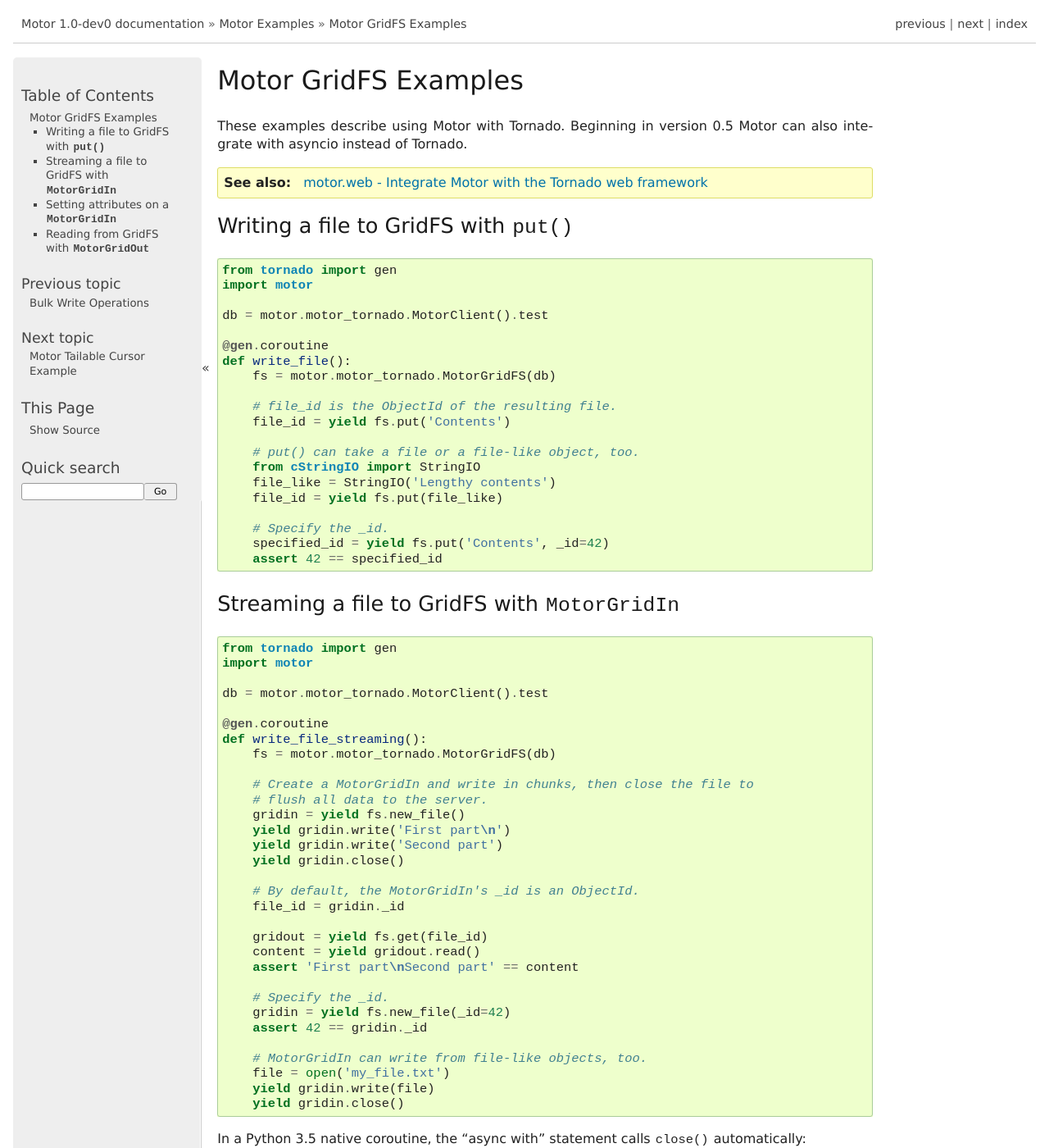
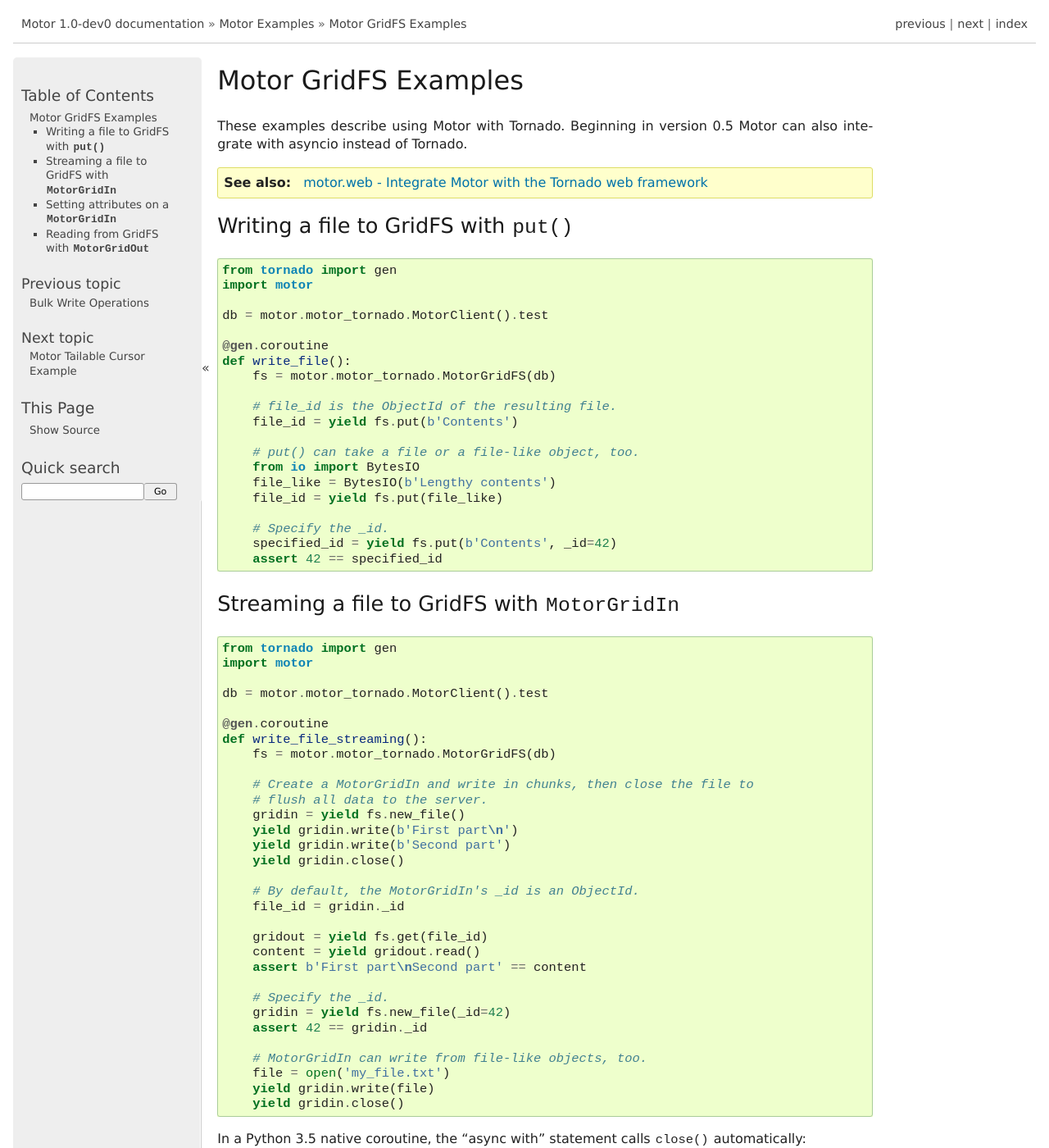
Before and after one commit to mongodb/motor, a Sphinx documentation site: the page built from doc/examples/gridfs.rst, in a window 1280 px wide and 1400 px high. Shown: the whole window at 82% size. Built offline with Sphinx 7.4.7, drawn with Linux system fonts in a browser that asks for light colours; pages that are not in the unit, such as notebooks, are missing from menus; the version number is read from the project's files by our own code.

Commit message:
Write bytes, not str, in GridFS examples.

```diff
--- a/doc/examples/gridfs.rst
+++ b/doc/examples/gridfs.rst
@@ -23,15 +23,15 @@
         fs = motor.motor_tornado.MotorGridFS(db)
 
         # file_id is the ObjectId of the resulting file.
-        file_id = yield fs.put('Contents')
+        file_id = yield fs.put(b'Contents')
 
         # put() can take a file or a file-like object, too.
-        from cStringIO import StringIO
-        file_like = StringIO('Lengthy contents')
+        from io import BytesIO
+        file_like = BytesIO(b'Lengthy contents')
         file_id = yield fs.put(file_like)
 
         # Specify the _id.
-        specified_id = yield fs.put('Contents', _id=42)
+        specified_id = yield fs.put(b'Contents', _id=42)
         assert 42 == specified_id
 
 Streaming a file to GridFS with :class:`MotorGridIn`
@@ -51,8 +51,8 @@
         # Create a MotorGridIn and write in chunks, then close the file to
         # flush all data to the server.
         gridin = yield fs.new_file()
-        yield gridin.write('First part\n')
-        yield gridin.write('Second part')
+        yield gridin.write(b'First part\n')
+        yield gridin.write(b'Second part')
         yield gridin.close()
 
         # By default, the MotorGridIn's _id is an ObjectId.
@@ -60,7 +60,7 @@
 
         gridout = yield fs.get(file_id)
         content = yield gridout.read()
-        assert 'First part\nSecond part' == content
+        assert b'First part\nSecond part' == content
 
         # Specify the _id.
         gridin = yield fs.new_file(_id=42)
```
